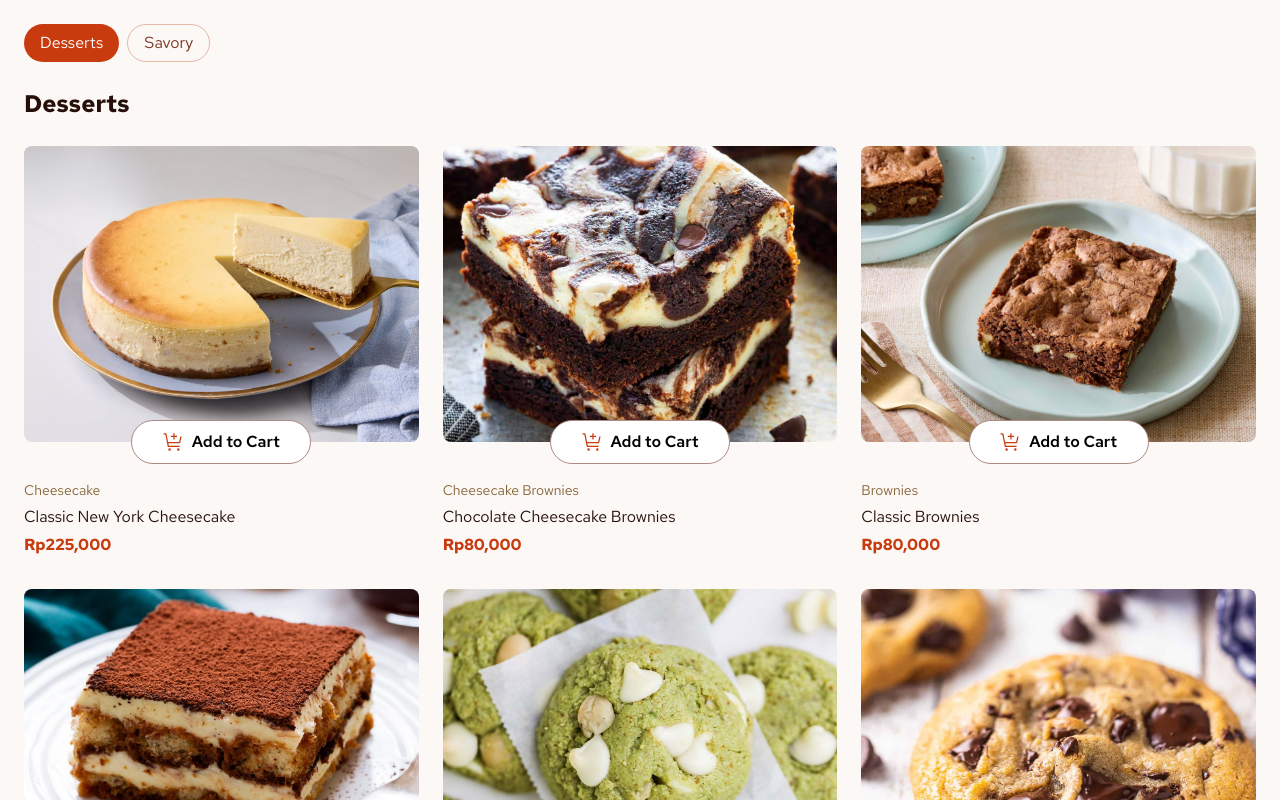
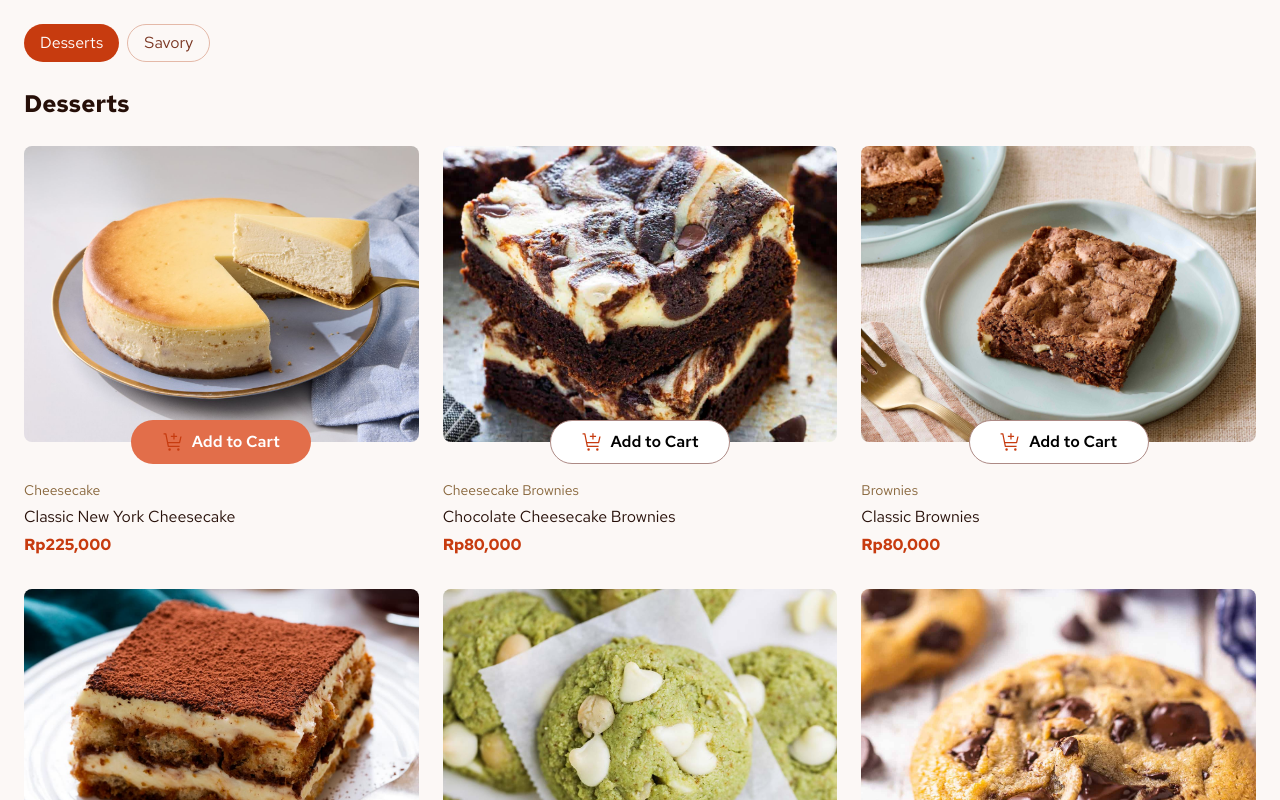
Before and after one commit to David-Dermawan/product-cart, a React (Vite) app: page / in a window 1280 px wide. In both pictures the pointer is over the button 221 px from the left and 441 px from the top of the page. Shown: the top 800 px of the page. Built offline with nearby package versions, Linux system fonts and the light colour scheme; a web font is replaced by a local one.

Commit message:
Enhance add to cart button hover effects for better user experience

```diff
--- a/src/components/FoodCard/FoodCard.module.css
+++ b/src/components/FoodCard/FoodCard.module.css
@@ -26,6 +26,12 @@
   border-radius: 40px;
   cursor: pointer;
   font-weight: 600;
+}
+
+.addToCartButton:hover {
+  background-color: #e26e4a;
+  color: white;
+  border: none;
 }
 
 .foodImage {
```
